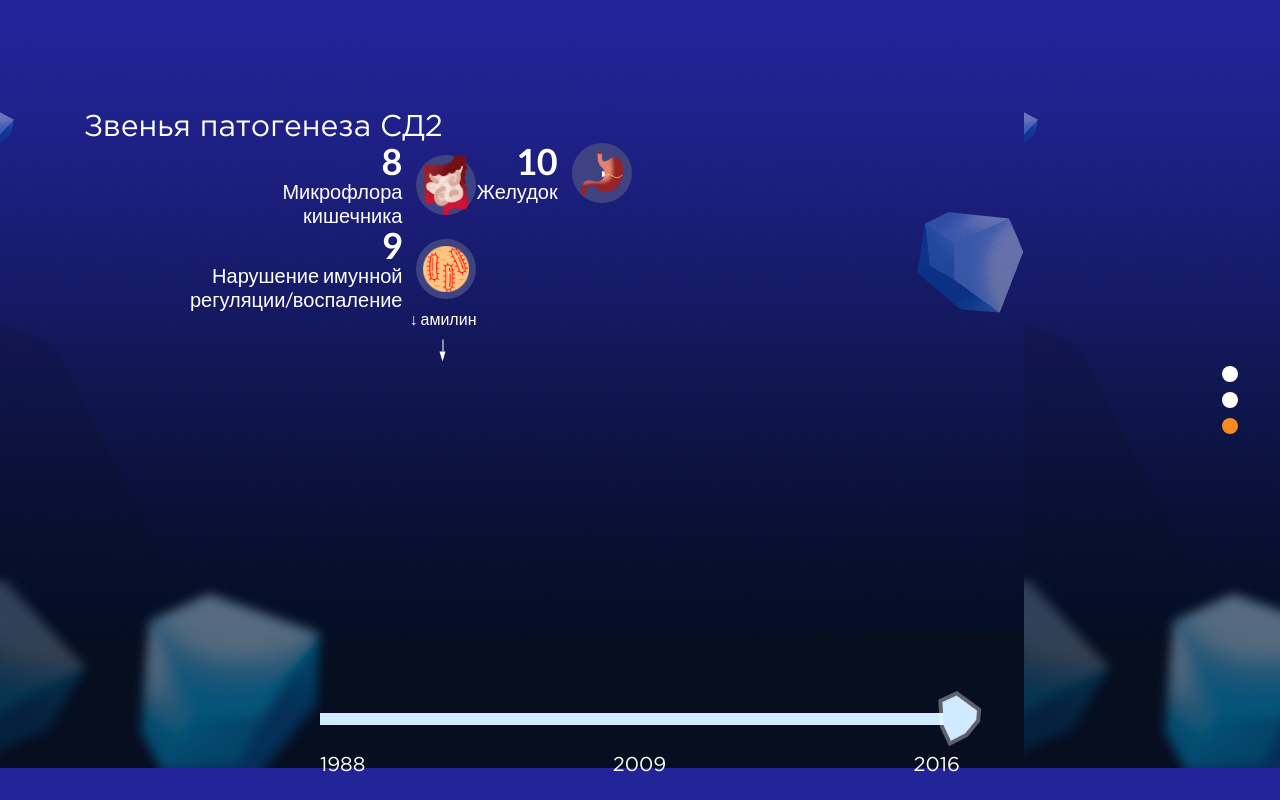
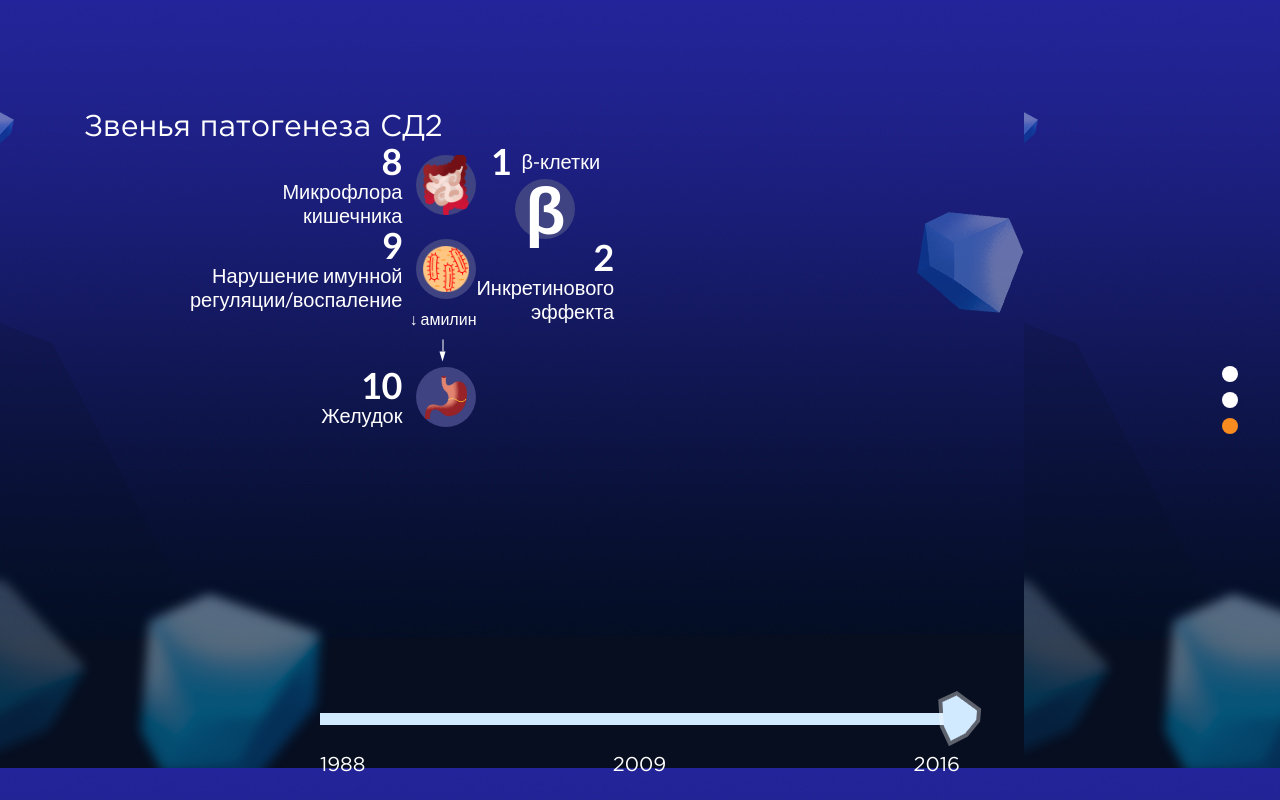
Before and after one commit to HungryOwl/therapy, a React app: page / in a window 1280 px wide. Built offline with nearby package versions, Linux system fonts and the light colour scheme.

Commit message:
Поправили выравнивание текста внутри chainLink в зависимости от раскладки контента

```diff
--- a/src/components/ChainLink/ChainLink.js
+++ b/src/components/ChainLink/ChainLink.js
@@ -50,7 +50,7 @@ class ChainLink extends Component {
                 <div className={boxClasses}>
                     {(this.props.img || this.props.symbol) && <div className='chainLink__image'>
                         {this.props.symbol && <span className='chainLink__symbol'>{this.props.symbol}</span>}
-                        {this.props.arrows && this.renderArrows(this.props.arrows)}
+                        {this.props.arrows.length > 0 && this.renderArrows(this.props.arrows)}
                     </div>}
 
                     <div className={contentClasses}>
--- a/src/components/Slide/Pathogenesis2016.js
+++ b/src/components/Slide/Pathogenesis2016.js
@@ -34,7 +34,7 @@ const chainLinks = [
         img: 'intestines',
         modificators: 'small',
         index: 8,
-        arrows: [{}]
+        arrows: []
     },
     {
         layout: 'row-reverse',
@@ -45,7 +45,7 @@ const chainLinks = [
         index: 9,
         img: 'infection',
         modificators: 'small',
-        arrows: [{}]
+        arrows: []
     },
     {
         layout: 'row-reverse',
@@ -56,30 +56,29 @@ const chainLinks = [
         modificators: 'small',
         img: 'stomach',
         index: 10,
-        arrows: [{}]
+        arrows: []
     },
     {
         layout: 'column-reverse',
         align: 'center',
-        contentLayout: 'column',
+        contentLayout: 'row',
         contentAlign: 'center',
         text: 'β-клетки',
         index: 1,
         img: 'symbolβ',
         modificators: 'small',
         symbol: 'β',
-        arrows: [{}]
+        arrows: []
     },
     {
         layout: 'column-reverse',
-        align: 'start',
+        align: '',
         contentLayout: 'column',
-        contentAlign: 'start',
-        innerText: 'Жировые <br> клетки',
-        img: 'lipid',
+        contentAlign: 'end',
+        innerText: 'Инкретинового <br> эффекта',
         modificators: 'small',
-        index: 4,
-        arrows: [mainArrows.left]
+        index: 2,
+        arrows: []
     },
     {
         layout: 'column',
@@ -130,13 +129,14 @@ class Pathogenesis2016 extends Component {
                     <ChainLink {...chainLinks[1]}/>
                     <div className='hyperglycemia__text hyperglycemia__text--amylin'>
                         <span>↓ амилин</span>
-                        <Arrow length={12} deg={90} shiftX={20}/>
+                        <Arrow length={12} deg={90} shiftX={20} />
                     </div>
-
+                    <ChainLink {...chainLinks[2]}/>
                 </div>
 
                 <div className='hyperglycemia__column'>
-                    <ChainLink {...chainLinks[2]}/>
+                    <ChainLink {...chainLinks[3]}/>
+                    <ChainLink {...chainLinks[4]}/>
                 </div>
 
                 <div className='hyperglycemia__column'>
--- a/src/styles/components/chainLink/chainLink.styl
+++ b/src/styles/components/chainLink/chainLink.styl
@@ -133,6 +133,9 @@
     line-height: @font-size;
     font-weight: 600;
 
+  &__content.flex-row &__index
+    padding-right: 10px;
+
   &__text
     font-weight: 500;
     font-size: 22px;
@@ -144,8 +147,13 @@
   &__box.flex-row-reverse &__text
     text-align: right;
 
-  &__box.flex-column &__text,
-  &__box.flex-column-reverse &__text
+  &__content.flex-column.flex-align-start &__text
+    text-align: left;
+
+  &__content.flex-column.flex-align-end &__text
+    text-align: right;
+
+  &__content.flex-column.flex-align-center &__text
     text-align: center;
 
   &__symbol
--- a/src/styles/components/hyperglycemia/hyperglycemia.styl
+++ b/src/styles/components/hyperglycemia/hyperglycemia.styl
@@ -55,6 +55,9 @@
     font-family: "Lato", sans-serif;
     font-weight: 500;
 
+  &__text--amylin
+    margin-bottom: 40px;
+
   &__panel
     font-family: "Lato", sans-serif;
     font-weight: 500;
```
